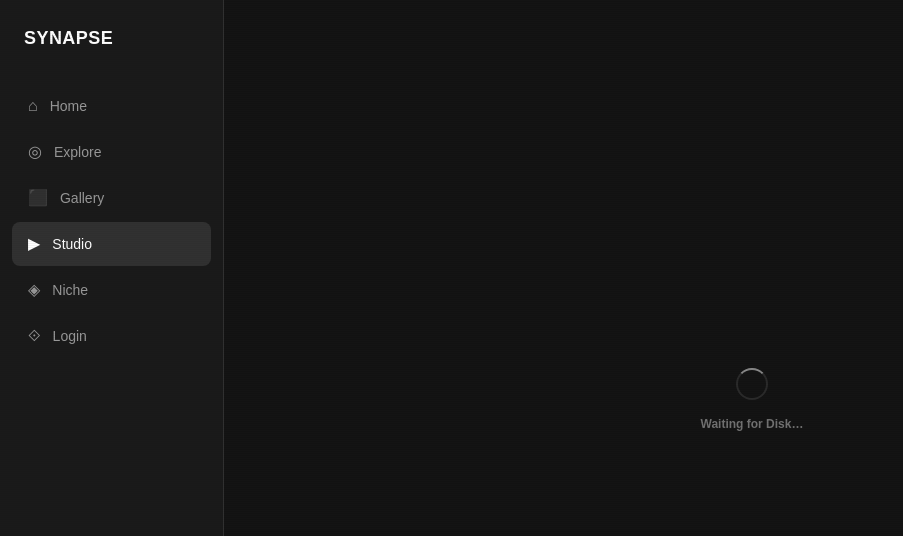
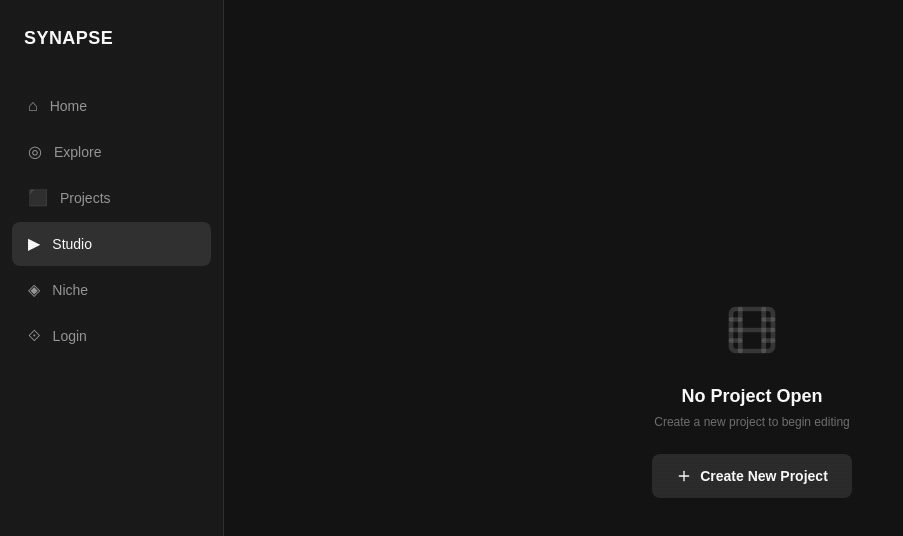
Before and after one commit to TrevorGall16/Synapse, a Next.js app: page /studio in a window 1280 px wide. Shown: the top 536 px of the page, without its empty margins (0-903 px from the left). Built offline with nearby package versions, Linux system fonts and the light colour scheme.

Commit message:
feat(nav): redirect Gallery nav to /projects

```diff
--- a/components/ui/sidebar.tsx
+++ b/components/ui/sidebar.tsx
@@ -6,7 +6,7 @@ import { ensureFlushedBeforeNav } from "@/lib/store/project-store";
 const NAV_ITEMS = [
   { href: "/", label: "Home", icon: "⌂" },
   { href: "/explore", label: "Explore", icon: "◎" },
-  { href: "/gallery", label: "Gallery", icon: "⬛" },
+  { href: "/projects", label: "Projects", icon: "⬛" },
   { href: "/studio", label: "Studio", icon: "▶" },
   { href: "/niche", label: "Niche", icon: "◈" },
   { href: "/login", label: "Login", icon: "⟐" },
@@ -25,7 +25,7 @@ export function Sidebar() {
   return (
     <aside className="fixed left-0 top-0 z-50 flex h-screen w-56 flex-col border-r border-white/10 bg-[#1a1a1a] px-3 py-6">
       <button
-        onClick={() => handleNav("/gallery")}
+        onClick={() => handleNav("/projects")}
         className="mb-8 px-3 text-left text-lg font-bold tracking-wide text-white transition-opacity hover:opacity-70"
       >
         SYNAPSE
```
